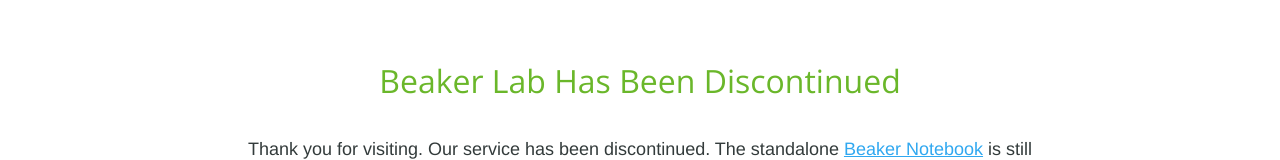
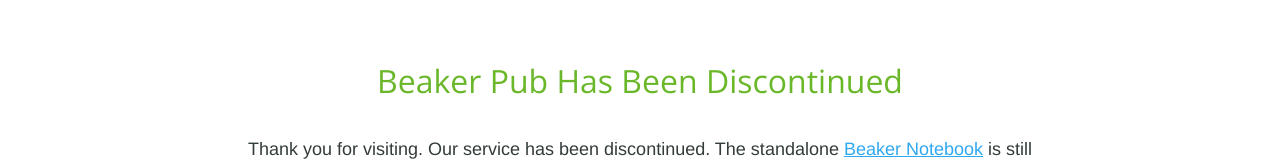
Before and after one commit to twosigma/beakernotebook-pub-www, a plain HTML site: page index.html in a window 1280 px wide. Shown: the top 160 px of the page. Drawn offline with nearby package versions, Linux system fonts and the light colour scheme; a web font is replaced by a local one.

Commit message:
lab -> pub

```diff
--- a/index.html
+++ b/index.html
@@ -2,7 +2,7 @@
 <html>
 
 <head>
-    <title>Beaker Lab Discontinued</title>
+    <title>Beaker Pub Discontinued</title>
     <link rel="stylesheet" href="main.css">
     <link href="http://fonts.googleapis.com/css?family=Open+Sans:300" rel="stylesheet" type="text/css">
 </head>
@@ -31,7 +31,7 @@
     </style>
     <center>
         <div class="main">
-            <h2>Beaker Lab Has Been Discontinued</h2>
+            <h2>Beaker Pub Has Been Discontinued</h2>
             <p>Thank you for visiting. Our service has been discontinued. The standalone <a href="http://beakernotebook.com/getting-started">Beaker Notebook</a> is still available. Please send any feedback to <a href="mailto:Beaker-Feedback@twosigma.com">Beaker-Feedback</a>.
             </p>
     </center>
```
